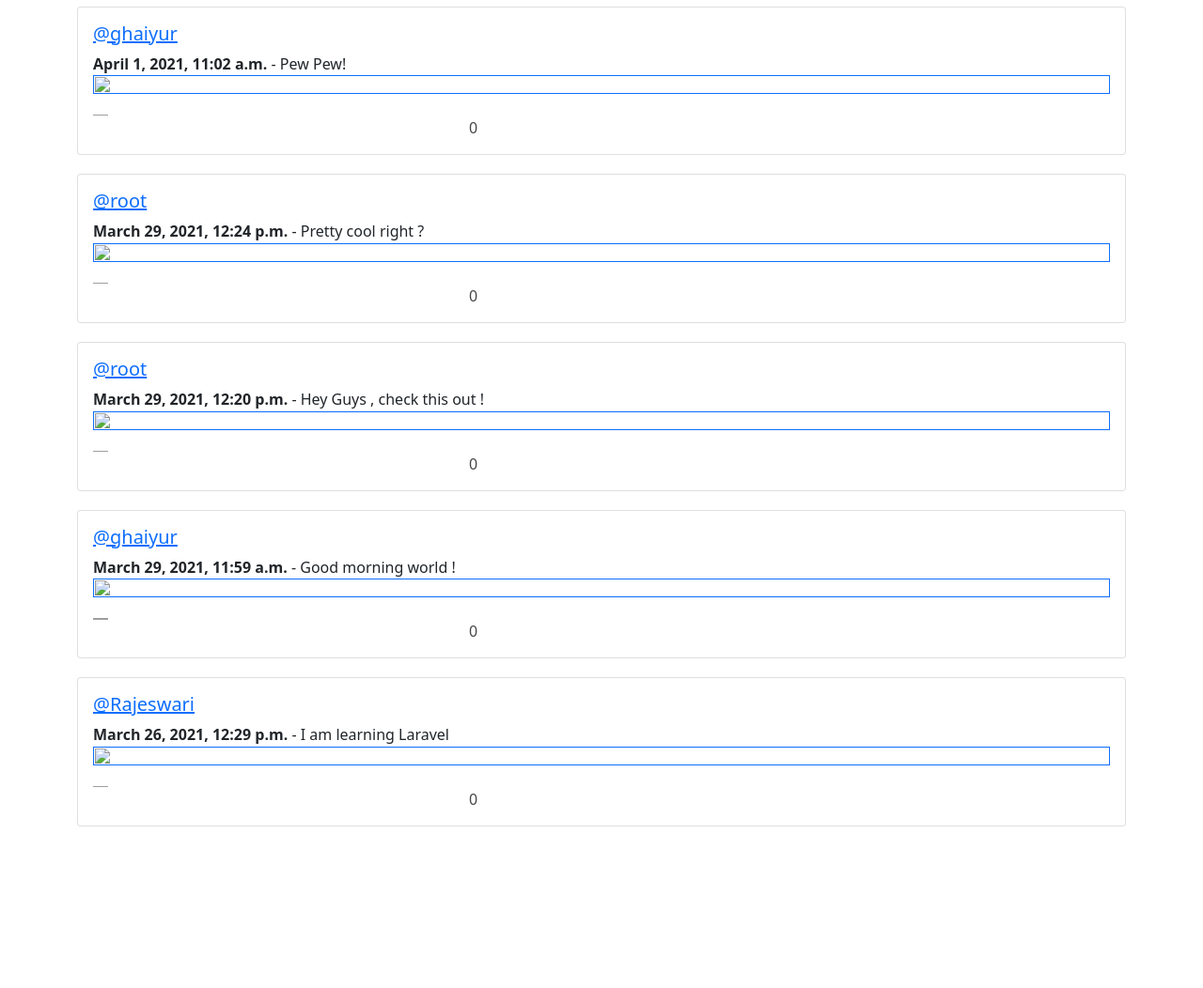
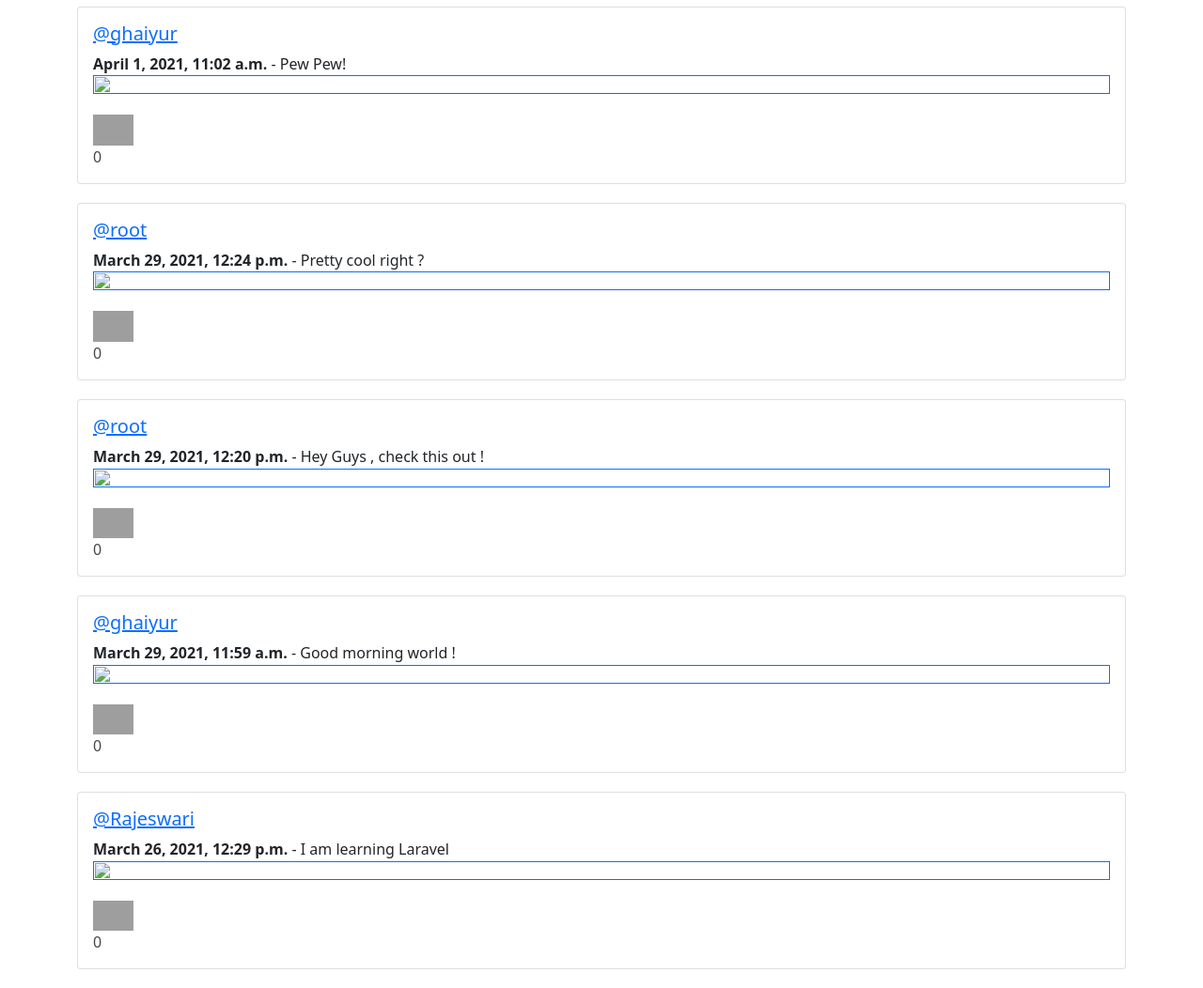
Before and after one commit to ghaiyur-musubi/techtweet-IS, a Django app: template tweets/templates/feed.html in a window 1280 px wide. Shown: the part 99-1151 px from the top of the page at 94% size. Before the commit the page ends 979 px from the top, so only its background shows below. Run offline with Django 3.2, Linux system fonts and the light colour scheme; the template is opened without the code that fills it: values that come from a table or form of the project are taken from there, others are empty; data comes from the database, SQL or seed files in the repository; some libraries are stand-ins or nearby versions; grey boxes are pictures that could not be loaded.

Commit message:
Improved heart

```diff
--- a/tweets/templates/feed.html
+++ b/tweets/templates/feed.html
@@ -25,11 +25,11 @@
                     </p>
                     <style>
                     </style>
-                    <div style="display: flex; margin-top: 10px;">
+                    <div style="margin-top: 10px;">
                         <div class="js-like" data-tweet-id="{{ tweet.id }}">
                             <img style="width: 4%; height: 4%; float:left;"src="https://user-images.githubusercontent.com/67789350/113393810-d90f7f80-93b4-11eb-9ac4-9b6c037fadf5.png">
                         </div>
-                        <div style="width: 25px; padding-top: 2px; color: #474747;" class="js-like-count">
+                        <div style="width: 25px; color: #474747;" class="js-like-count">
                             {{ tweet.like_count }}
                         </div>
                     </div>
```
